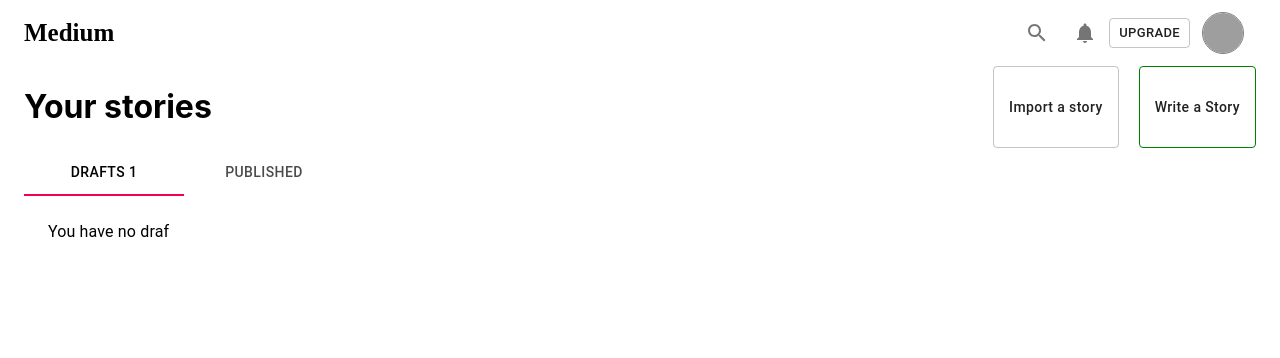
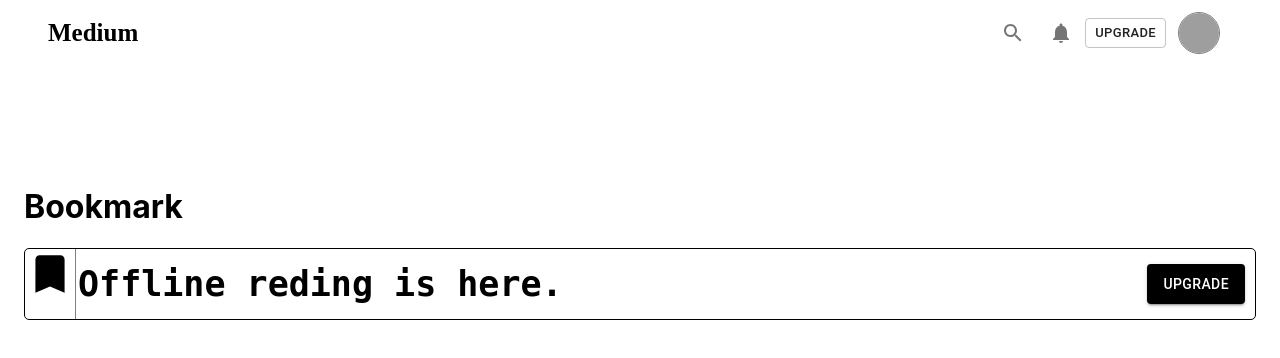
Before and after one commit to BionPrbh/Medium_Fariz_DW13V32FS, a React (Create React App) app: page / in a window 1280 px wide. Shown: the top 358 px of the page. Built offline with nearby package versions, Linux system fonts and the light colour scheme; grey boxes are pictures that could not be loaded.

Commit message:
added bookmarks

```diff
--- a/src/App.js
+++ b/src/App.js
@@ -9,10 +9,10 @@
 // import Comment from './components/comment/comment'
 // import NewStory from './screen/newStory/newStory'
 // import Stats from './screen/stats/stats'
-import Story from './screen/story/story'
+// import Story from './screen/story/story'
 // import Profile from './components/profile/profile'
 // import ArticleByPerson from './screen/articleByPerson/articleByPerson'
-// import Bookmarks from './screen/bookmarks/bookmarks'
+import Bookmarks from './components/bookmarks/bookmarks'
 // import Follow from './components/follow/follow'
 // import ArticleDetails from './screen/article/articleDetails'
 // import RelatedArticle from './components/relatedArticle/relatedArticle'
@@ -32,7 +32,7 @@
             <CategoryPage />
           </Route> */}
           <Route path="/">
-            <Story />
+            <Bookmarks />
             {/* <Home /> */}
           </Route>
           {/* <Route path="/articleDtails">
--- /dev/null
+++ b/src/components/bookmarks/bookmarks.js
@@ -0,0 +1,33 @@
+import React, { Component } from "react";
+import Container from "@material-ui/core/Container";
+import BookmarkIcon from '@material-ui/icons/Bookmark';
+import Button from '@material-ui/core/Button';
+
+import Nav from "../navbar/navbar"
+
+class Newstory extends Component{
+    render(){
+        return(
+            <>
+            <Container>
+                <Nav/>
+            </Container>
+             <Container fixed style={{ marginTop: 100 }}>
+         <div style={{display: "flex"}}>
+             <h1>
+                 Bookmark
+             </h1>
+         </div>
+         <div style={{display: "flex", border: "1px solid black", borderRadius: 5}}>
+             <BookmarkIcon style={{fontSize: 50}}/>
+             <div style={{width: 1,height: 70, backgroundColor: "gray",marginRight : 2, marginTop: "auto"}}/>
+             <h1 style={{fontFamily: "mono", fontSize: 35, fontWeight : "bold", marginTop: "auto", marginBottom: "auto"}}>Offline reding is here.</h1>
+             <Button style={{marginLeft :"auto", height :40, marginTop: "auto", marginBottom :"auto", marginRight : 10, backgroundColor : "Black"}} variant="contained" color="primary">Upgrade</Button>
+         </div>
+        </Container>
+            </>
+        )
+    }
+}
+
+export default Newstory;
```
Also changed, not shown: src/components/bookmarks/bookmark.css (added).
